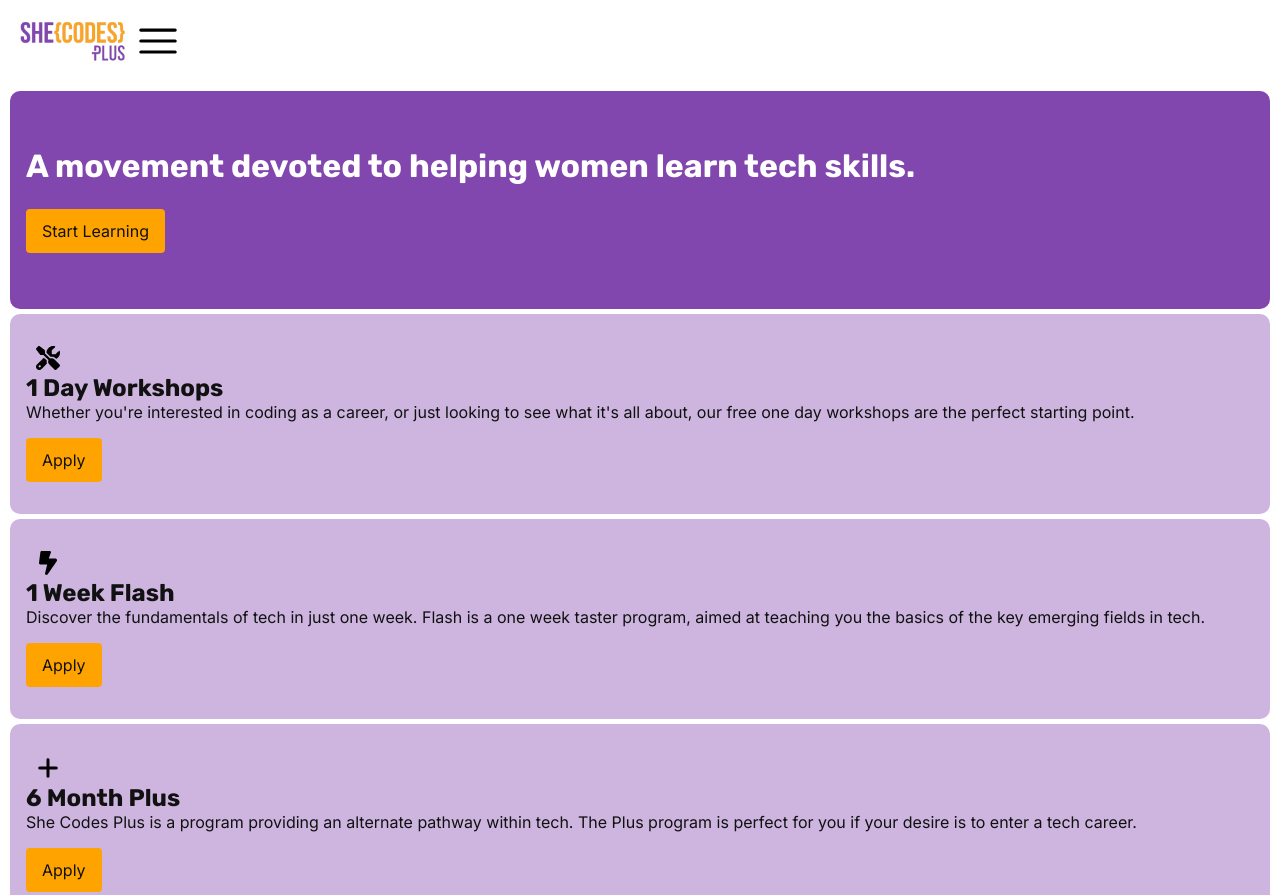
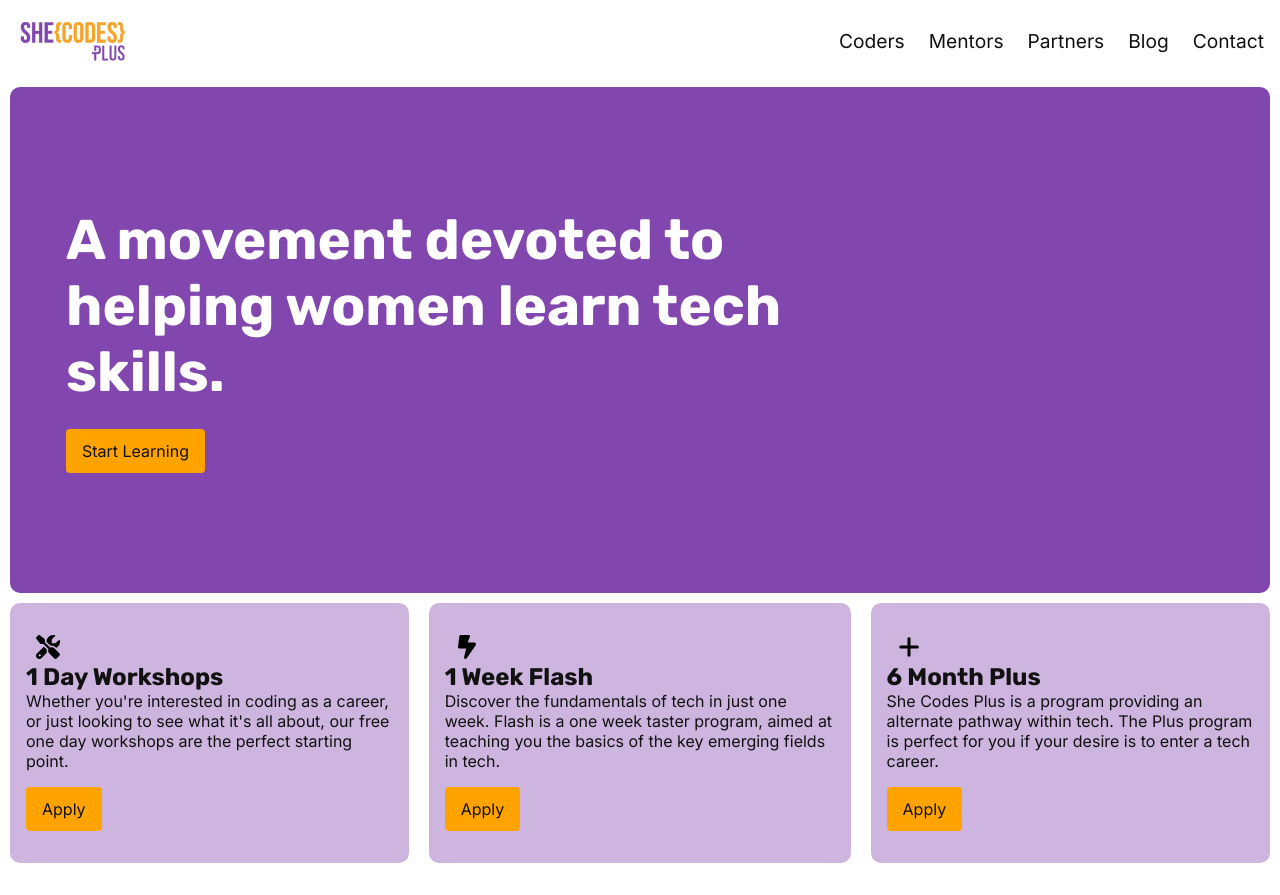
Before and after one commit to RishA22/my_first_website, a plain HTML site: page index.html in a window 1280 px wide. Shown: the top 895 px of the page. Drawn offline with Linux system fonts and the light colour scheme.

Commit message:
final version

```diff
--- a/style.css
+++ b/style.css
@@ -1,7 +1,7 @@
 /* Base HTML Styles */
 @import url("https://fonts.googleapis.com/css2?family=Inter&family=Rubik:ital,wght@0,400;0,700;1,400&display=swap");
 
- :root {
+:root {
     --brand: #8246af;
     --action: #ffa300;
     --white: #ffffff;
@@ -108,6 +108,9 @@ select {
 /* header */
 header .mobile-header {
     padding: 16px;
+    display: flex;
+    align-items: center;
+    justify-content: space-between;
 
 }
 
@@ -116,10 +119,56 @@ header button {
 
 }
 
+@media (min-width: 768px) {
+    header {
+        display: flex;
+        justify-content: space-between;
+        align-items: center;
+
+    }
+
+    header nav ul {
+        display: flex;
+        gap: 24px;
+        margin-right: 16px;
+
+    }
+
+    header .mobile-header .hamburger-icon {
+        display: none;
+
+    }
+
+
+}
+
 
 /* .logo */
 .logo {
     height: 50px;
+
+}
+
+@media (min-width: 768px) {
+    header {
+        display: flex;
+        justify-content: space-between;
+        align-items: center;
+
+    }
+
+    header nav ul {
+        display: flex;
+        gap: 24px;
+        margin-right: 16px;
+
+    }
+
+    header .mobile-header .hamburger-icon {
+        display: none;
+
+    }
+
 
 }
 
@@ -146,6 +195,19 @@ header button {
 
 }
 
+@media (min-width: 768px) {
+    .hero {
+        padding: 120px 56px;
+    }
+
+    .hero h1 {
+        font-size: 3.5rem;
+        max-width: 70%;
+    }
+
+
+}
+
 
 /* .mobile-nav */
 .mobile-nav a {
@@ -164,6 +226,22 @@ header button {
 
 }
 
+@media (min-width: 768px) {
+    .desktop-nav a {
+        text-decoration: none;
+        font-size: larger;
+        color: var(--black);
+
+    }
+
+    .desktop-nav {
+        display: inline-block;
+
+    }
+
+
+}
+
 
 
 /* .hamburger-icon  */
@@ -172,6 +250,15 @@ header button {
 
 }
 
+
+/* .articles-container  */
+@media (min-width: 768px) {
+    .articles-container {
+        display: flex;
+    }
+}
+
+/* .article */
 article {
     padding: 32px 16px;
     background-color: var(--base-light);
@@ -183,6 +270,12 @@ article {
 
 article:hover {
     filter: contrast(150%);
+
+}
+
+article .article-heading {
+    display: flex;
+    justify-content: flex-start;
 
 }
 
@@ -248,6 +341,21 @@ article p {
     border: 0;
     margin-top: 8px;
     cursor: pointer;
+}
+
+@media (min-width: 768px) {
+    .contact-form h2 {
+        text-align: center;
+        font-size: 2.5rem;
+
+    }
+
+    .contact-form form {
+        max-width: 60%;
+        margin: 40px auto;
+
+    }
+
 
 }
 
@@ -257,7 +365,8 @@ article p {
 footer {
     padding: 16px;
     text-align: center;
-
+    display: flex;
+    justify-content: space-around;
 }
 
 .socials-icon {
@@ -265,3 +374,17 @@ footer {
     height: 40px;
 
 }
+
+@media (min-width: 768px) {
+    footer {
+        justify-content: center;
+    }
+
+    footer .socials-icon {
+        margin-left: 20px;
+        margin-right: 20px;
+
+    }
+
+
+}
```
